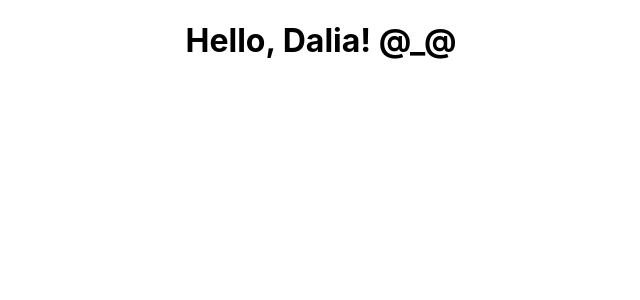
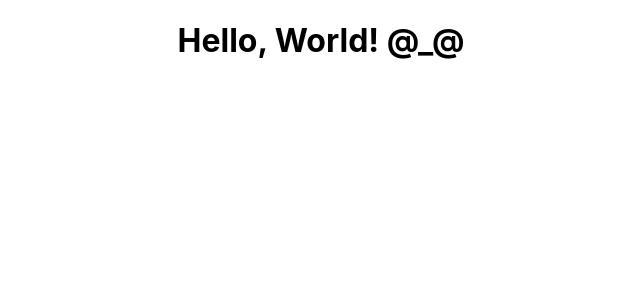
Before and after one commit to CodeCharmC/React0, a React (Create React App) app: page / in a window 1280 px wide. Shown: the top 300 px of the page, without its empty margins (319-959 px from the left). Built offline with nearby package versions, Linux system fonts and the light colour scheme.

Commit message:
Ternary expression and making application dynamic

```diff
--- a/src/App.js
+++ b/src/App.js
@@ -3,9 +3,12 @@ import './App.css';
 function App() {
   //create a variable
   const name = 'Dalia';
+
+  //diffrent ternary expression
+  const isNameShowing = false;
   return (
     <div className="App">
-      <h1>Hello, {name}! @_@</h1>
+      <h1>Hello, {isNameShowing ? name: 'World'}! @_@</h1>
     </div>
   );
 }
```
